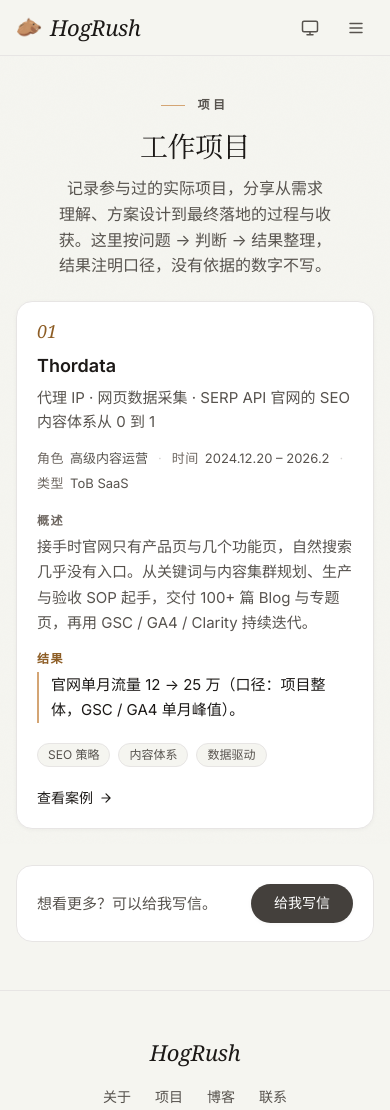
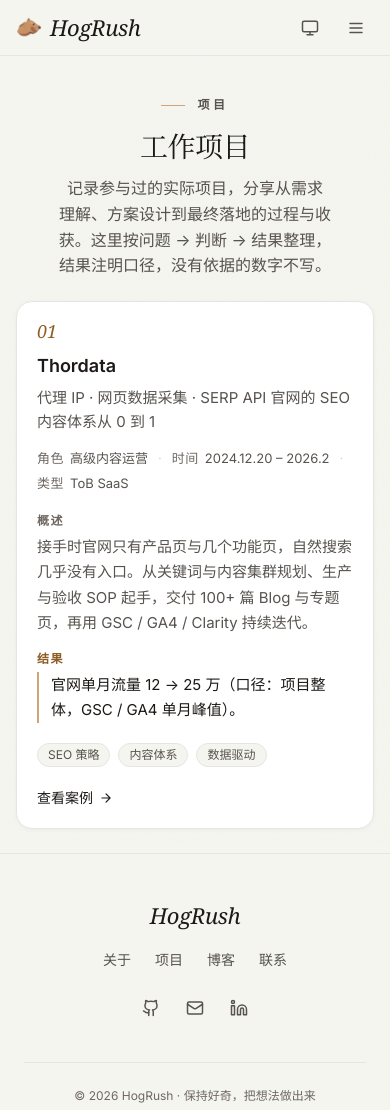
Before and after one commit to HogRush/personal-site, a plain HTML site: page work.html in a window 390 px wide. Shown: the top 1110 px of the page. Drawn offline with Linux system fonts and the light colour scheme; a web font is replaced by a local one.

Commit message:
删除 /work 页尾的来信 CTA（想看更多？可以给我写信）及只服务它的 .work-invite 样式
-work 现在只有 01 Thordata 一张卡，末卡直接接页脚；.article-invite
仍服务 4 篇文章页，保持不变。

```diff
--- a/styles.css
+++ b/styles.css
@@ -1283,8 +1283,8 @@ html.dark .btn-primary:hover { background-color: var(--color-accent-hover); }
 /* ============================================================
    工作项目页（/work）
    全部沿用既有变量与组件：.blog-hero 页首尺度、.blog-list 的 720/20 节奏、
-   .card-index / .card-title / .card-tags / .tag / .card-link 的卡片语言，
-   以及 .article-invite 的来信块。没有新增任何颜色。
+   .card-index / .card-title / .card-tags / .tag / .card-link 的卡片语言。
+   没有新增任何颜色。
    ============================================================ */
 .work-page { min-height: calc(100vh - var(--header-h)); }
 
@@ -1410,15 +1410,13 @@ html.dark .btn-primary:hover { background-color: var(--color-accent-hover); }
   color: var(--color-text);
 }
 
-/* 页尾来信：复用文章页的 invite 卡片，去掉与列表重复的上边距 */
-.work-invite { padding: 20px 24px 72px; }
+/* 2026-11-23：/work 页尾那块来信 CTA 已按要求删除，.work-invite 规则一并移除（.article-invite 仍服务 4 篇文章页） */
 
 @media (max-width: 768px) {
   .work-hero { padding-bottom: 4px; }
   .work-list-section { padding: 24px 24px 32px; }
   .work-card { padding: 24px; }
   .work-card .card-title { font-size: 18px; }
-  .work-invite { padding: 16px 24px 52px; }
 }
 
 @media (max-width: 480px) {
@@ -1428,7 +1426,6 @@ html.dark .btn-primary:hover { background-color: var(--color-accent-hover); }
   /* 窄屏：字段标签折到正文上方 */
   .work-fact { grid-template-columns: 1fr; gap: 4px; }
   .work-fact-label { padding-top: 0; }
-  .work-invite { padding: 12px 16px 48px; }
 }
 
 /* ---------- 首页「工作项目」卡：已上线，整卡可点 ---------- */
--- a/work.html
+++ b/work.html
@@ -138,14 +138,6 @@
         </li>
       </ul>
     </section>
-
-    <!-- ============ 页尾：来信 ============ -->
-    <aside class="article-invite work-invite" aria-label="来信">
-      <div class="article-invite-card">
-        <p class="article-invite-text">想看更多？可以给我写信。</p>
-        <a class="btn btn-primary" href="mailto:kdsc2974@gmail.com">给我写信</a>
-      </div>
-    </aside>
   </main>
 
   <!-- ============ 页脚 ============ -->
```
